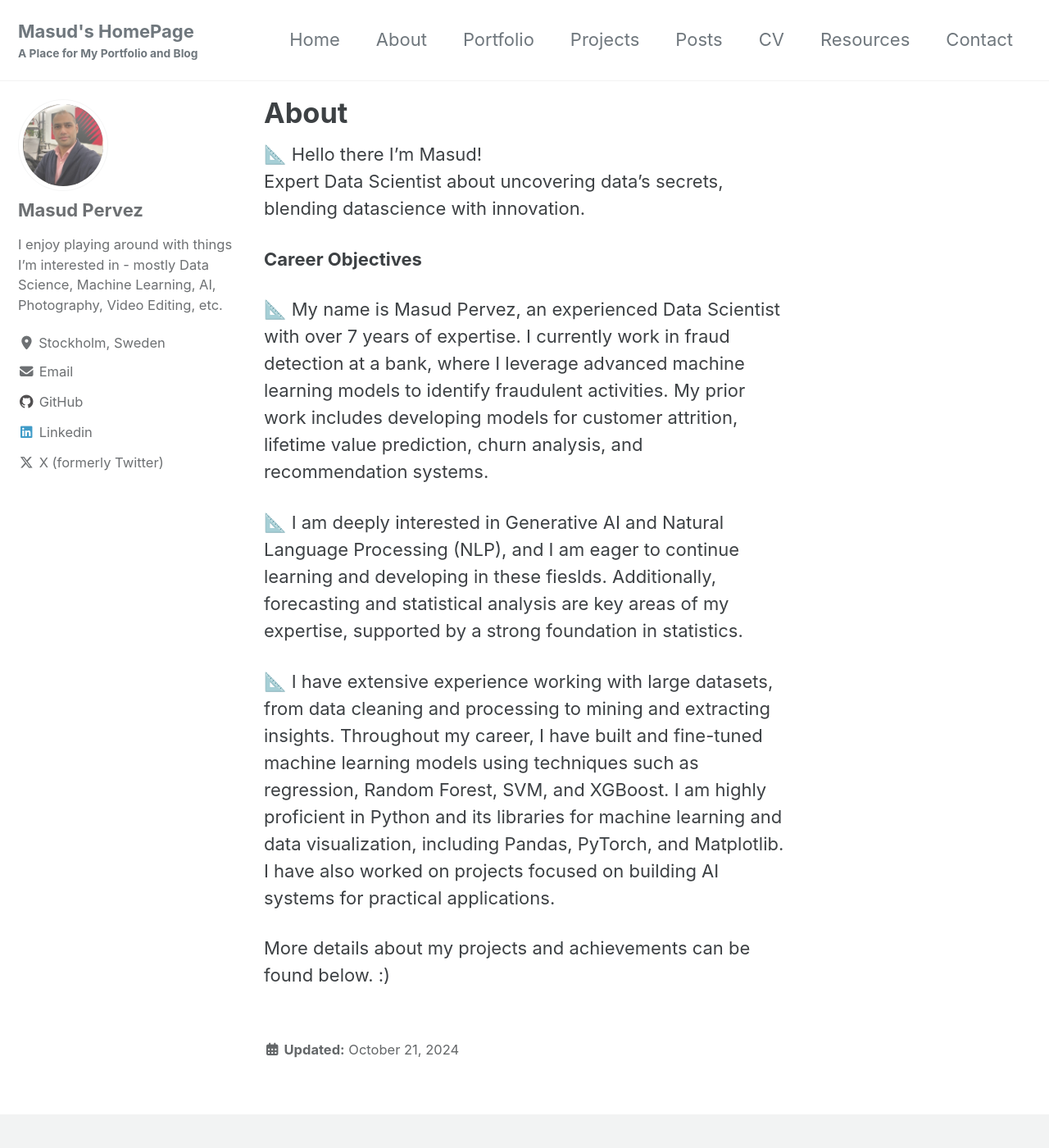
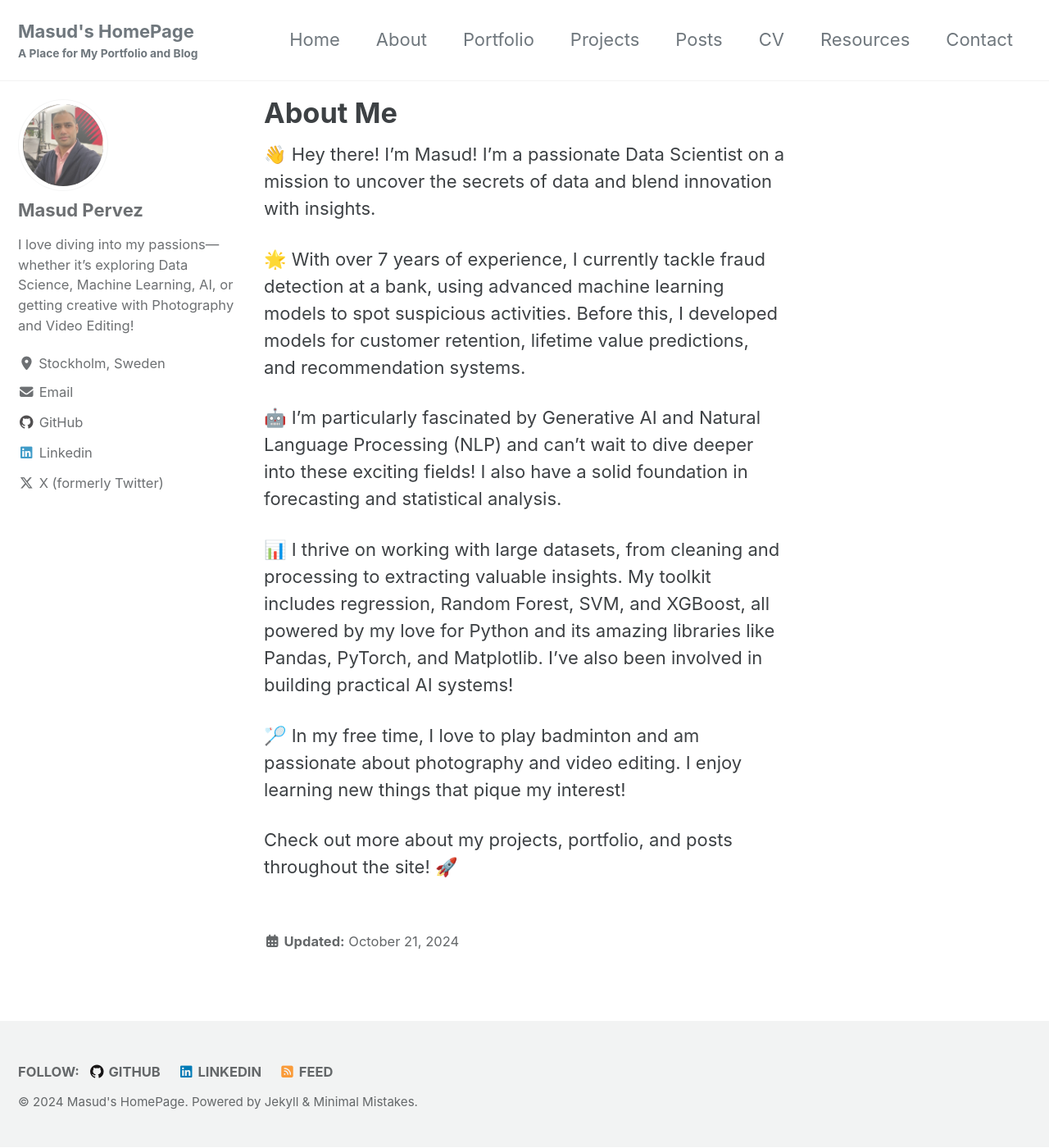
Before and after one commit to masudpervez27/masudpervez27.github.io, a Jekyll site: the page built from _pages/about.md, in a window 1280 px wide and 1400 px high. Shown: the whole window at 82% size. Built offline with Jekyll 4.4.1, drawn with Linux system fonts in a browser that asks for light colours; cached includes are drawn as plain includes.

Commit message:
update about page

```diff
--- a/_config.yml
+++ b/_config.yml
@@ -115,7 +115,7 @@
 author:
   name             : "Masud Pervez"
   avatar           : "/assets/images/bio-photo.jpg"
-  bio              : "I enjoy playing around with things I’m interested in - mostly Data Science, Machine Learning, AI, Photography, Video Editing, etc."
+  bio              : "I love diving into my passions—whether it's exploring Data Science, Machine Learning, AI, or getting creative with Photography and Video Editing!"
   location         : "Stockholm, Sweden"
   email            :
   links:
--- a/_layouts/archive.html
+++ b/_layouts/archive.html
@@ -22,6 +22,7 @@
     {% unless page.header.overlay_color or page.header.overlay_image %}
       <h1 id="page-title" class="page__title"{% if page.locale %} lang="{{ page.locale }}"{% endif %}>{{ page.title }}</h1>
     {% endunless %}
+
     {{ content }}
   </div>
 </div>
--- a/_layouts/home.html
+++ b/_layouts/home.html
@@ -1,5 +1,7 @@
 ---
 layout: archive
+header:
+  image: "/assets/images/bg-contact-resize.jpg"
 ---
 
 {{ content }}
--- a/_pages/about.md
+++ b/_pages/about.md
@@ -1,18 +1,19 @@
 ---
-title: "About"
+title: "About Me"
+layout: single
 permalink: /about/
 date: 2024-10-21T21:44:20+00:00
 ---
 
-📐 Hello there I’m Masud! <br>
-Expert Data Scientist about uncovering data's secrets, blending datascience with innovation.
+👋 Hey there! I’m Masud!
+I’m a passionate Data Scientist on a mission to uncover the secrets of data and blend innovation with insights.
 
-**Career Objectives**
+🌟 With over 7 years of experience, I currently tackle fraud detection at a bank, using advanced machine learning models to spot suspicious activities. Before this, I developed models for customer retention, lifetime value predictions, and recommendation systems.
 
-📐 My name is Masud Pervez, an experienced Data Scientist with over 7 years of expertise. I currently work in fraud detection at a bank, where I leverage advanced machine learning models to identify fraudulent activities. My prior work includes developing models for customer attrition, lifetime value prediction, churn analysis, and recommendation systems.
+🤖 I’m particularly fascinated by Generative AI and Natural Language Processing (NLP) and can’t wait to dive deeper into these exciting fields! I also have a solid foundation in forecasting and statistical analysis.
 
-📐 I am deeply interested in Generative AI and Natural Language Processing (NLP), and I am eager to continue learning and developing in these fieslds. Additionally, forecasting and statistical analysis are key areas of my expertise, supported by a strong foundation in statistics.
+📊 I thrive on working with large datasets, from cleaning and processing to extracting valuable insights. My toolkit includes regression, Random Forest, SVM, and XGBoost, all powered by my love for Python and its amazing libraries like Pandas, PyTorch, and Matplotlib. I’ve also been involved in building practical AI systems!
 
-📐 I have extensive experience working with large datasets, from data cleaning and processing to mining and extracting insights. Throughout my career, I have built and fine-tuned machine learning models using techniques such as regression, Random Forest, SVM, and XGBoost. I am highly proficient in Python and its libraries for machine learning and data visualization, including Pandas, PyTorch, and Matplotlib. I have also worked on projects focused on building AI systems for practical applications.
+🏸 In my free time, I love to play badminton and am passionate about photography and video editing. I enjoy learning new things that pique my interest!
 
-More details about my projects and achievements can be found below. :)
+Check out more about my projects, portfolio, and posts throughout the site! 🚀
--- a/assets/css/main.scss
+++ b/assets/css/main.scss
@@ -8,7 +8,12 @@
 @import "minimal-mistakes/skins/{{ site.minimal_mistakes_skin | default: 'default' }}"; // skin
 @import "minimal-mistakes"; // main partials
 
-.contact-header-image .post-header-image {
+.hero-image {
+    width: 100%;
+    height: auto; /* Optional: maintains aspect ratio */
+  }
+
+.contact-header-image .post-header-image .home-header-image{
     width: 100%;  // Adjust as needed (e.g., 50%, 75%)
     height: auto; // Maintains aspect ratio
   }
```
Also changed, not shown: _pages/home.md (added, +8 -0 lines), _posts/2024-10-24-build-website-using-jekyll.md (added, +105 -0 lines), assets/images/bg-index-resize.jpg (added).
